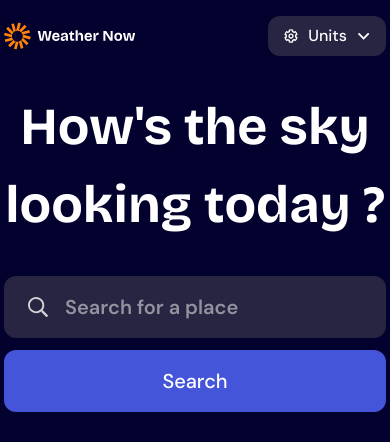
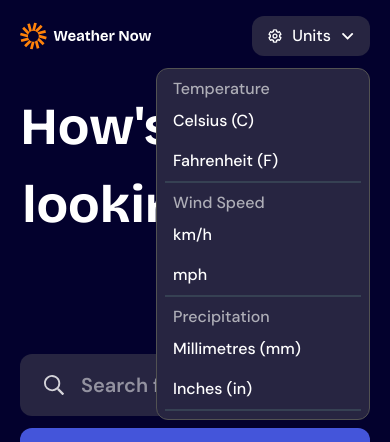
Before and after one commit to conormcfarlane/daily-weather-app, a React (Vite) app: page / in a window 390 px wide. Shown: the top 442 px of the page. Built offline with nearby package versions, Linux system fonts and the light colour scheme; no server answers.

Commit message:
units function with api done

```diff
--- a/src/Components/CurrentForecast.tsx
+++ b/src/Components/CurrentForecast.tsx
@@ -1,4 +1,5 @@
 import iconSunny from "../assets/images/icon-sunny.webp";
+import { useWeatherData } from "../Context/WeatherDataContext";
 import { useWeatherApi } from "../Hooks/useWeatherApi";
 import { getWeatherIcon } from "../Utils/WeatherIconHelper";
 
@@ -10,6 +11,7 @@ type currentWeatherCards = {
 
 export default function () {
   const { data, loading, error, location } = useWeatherApi();
+  const { units } = useWeatherData();
   const city = location?.name;
   const country = location?.country;
   const currentForecast = data?.current;
@@ -37,10 +39,10 @@ export default function () {
       : undefined;
 
   const currentWeatherCards: currentWeatherCards[] = [
-    { title: "Feels like", value: apparentTemp, unit: "°C" },
+    { title: "Feels like", value: apparentTemp, unit: "°" },
     { title: "Humidity", value: humidity, unit: "%" },
-    { title: "Wind", value: wind, unit: "km/h" },
-    { title: "Precipitation", value: precipiation, unit: "mm" },
+    { title: "Wind", value: wind, unit: units.windSpeed },
+    { title: "Precipitation", value: precipiation, unit: units.precipitation },
   ];
 
   const date = new Date();
--- a/src/Components/Header.tsx
+++ b/src/Components/Header.tsx
@@ -1,16 +1,90 @@
-import React from "react";
+import React, { useState } from "react";
 import logo from "../assets/images/logo.svg";
 import iconUnits from "../assets/images/icon-units.svg";
-import iconDropDown from "../assets/images/icon-dropdown.svg"
+import iconDropDown from "../assets/images/icon-dropdown.svg";
+import { useWeatherData } from "../Context/WeatherDataContext";
 
 export default function Header() {
+  const [isMenuOpen, setIsMenuOpen] = useState<boolean>(true);
+  const { setUnits } = useWeatherData();
+  const handleClick = () => {
+    setIsMenuOpen(!isMenuOpen);
+  };
+
+  const handleUnitChange = (unitType: string, choice: string) => {
+    setUnits((prev) => ({ ...prev, [unitType]: choice }));
+    // ^^^^ Bracket evaluates unit type
+    // without them unitType:choice
+    // with them temperature:choice
+    // temperature:"fahrenheit"
+  };
+
+  const unitButtonMap = [
+    {
+      key: "temperature",
+      title: "Temperature",
+      metric: "celsius",
+      imperial: "fahrenheit",
+      metricLabel: "Celsius (C)",
+      imperialLabel: "Fahrenheit (F)",
+    },
+    {
+      key: "windSpeed",
+      title: "Wind Speed",
+      metric: "kmh",
+      imperial: "mph",
+      metricLabel: "km/h",
+      imperialLabel: "mph",
+    },
+    {
+      key: "precipitation",
+      title: "Precipitation",
+      metric: "mm",
+      imperial: "in",
+      metricLabel: "Millimetres (mm)",
+      imperialLabel: "Inches (in)",
+    },
+  ];
+
   return (
-    <section className="flex justify-between">
-      <img src={logo} alt="site logo" className="w-33 h-10"/>
-      <div className="flex items-center gap-2.5  bg-(--color-neutral-800-hsl) px-4 py-2 rounded-xl ">
-        <img src={iconUnits} alt="dropdown logo" className="w-3.5 h-3.5"/>
+    <section className="relative flex justify-between">
+      <img src={logo} alt="site logo" className="w-33 h-10" />
+      <div
+        className=" flex items-center gap-2.5  bg-(--color-neutral-800-hsl) px-4 py-2 rounded-xl cursor-pointer "
+        onClick={handleClick}
+      >
+        <img src={iconUnits} alt="dropdown logo" className="w-3.5 h-3.5" />
         <p className="text-white">Units</p>
         <img src={iconDropDown} alt="dropdown image" />
+        {isMenuOpen && (
+          <div className="absolute bottom-0 right-0 translate-y-91 w-[214px] cursor-pointer p-2 bg-(--color-neutral-800-hsl) rounded-xl space-y-2 border border-neutral-600">
+            {unitButtonMap.map((unitCard) => {
+              return (
+                <div className="border-b-2 border-gray-700 px-2 ">
+                  <p className="text-(--color-neutral-300-hsl)">
+                    {unitCard.title}
+                  </p>
+                  <p
+                    className="py-2"
+                    onClick={() =>
+                      handleUnitChange(unitCard.key, unitCard.metric)
+                    }
+                  >
+                    {unitCard.metricLabel}
+                  </p>
+                  <p
+                    className="py-2"
+                    onClick={() =>
+                      handleUnitChange(unitCard.key, unitCard.imperial)
+                    }
+                  >
+                    {unitCard.imperialLabel}
+                  </p>
+                </div>
+              );
+            })}
+          </div>
+        )}
       </div>
     </section>
   );
--- a/src/Components/HourlyForecast.tsx
+++ b/src/Components/HourlyForecast.tsx
@@ -1,5 +1,4 @@
 import { useState } from "react";
-import iconSunny from "../assets/images/icon-sunny.webp";
 import { useWeatherApi } from "../Hooks/useWeatherApi";
 import { getWeatherIcon } from "../Utils/WeatherIconHelper";
 
@@ -23,12 +22,13 @@ export default function HourlyForecast() {
           onChange={(e) => setSelectedDayIndex(Number(e.target.value))}
         >
           {dailyWeather?.time.map((dayTimeStamp, dayTimeStampindex) => {
-            console.log(selectedDayIndex);
             const dayTimeStampFormatted = new Date(
               dayTimeStamp
             ).toLocaleDateString("en-GB", { weekday: "long" });
             return (
-              <option className="cursor-pointer" value={dayTimeStampindex}>{dayTimeStampFormatted} </option>
+              <option className="cursor-pointer" value={dayTimeStampindex}>
+                {dayTimeStampFormatted}{" "}
+              </option>
             );
           })}
         </select>
--- a/src/Components/Layout.tsx
+++ b/src/Components/Layout.tsx
@@ -6,11 +6,11 @@ import HourlyForecast from "./HourlyForecast";
 
 export default function Layout() {
   return (
-    <div className=" bg-(--color-neutral-900-hsl) pt-4 pb-20 px-1 md:px-6 min-h-screen ">
+    <div className=" bg-(--color-neutral-900-hsl) pt-4 pb-20 px-5 md:px-6 min-h-screen ">
       <div className="col-start-2 space-y-8 max-w-[1216px] mx-auto ">
         <Header />
         <div>
-          <h1 className="text-center text-(length:--fs-52) md:max-w-[13ch] mx-auto lg:max-w-none  ">
+          <h1 className="text-center text-(length:--fs-52) max-w-[13ch] mx-auto lg:max-w-none  ">
             How's the sky looking today ?
           </h1>
         </div>
--- a/src/Context/WeatherDataContext.tsx
+++ b/src/Context/WeatherDataContext.tsx
@@ -1,9 +1,16 @@
 import React, { createContext, useContext, useState } from "react";
 
 // Types
+type Units = {
+  temperature: string;
+  windSpeed: string;
+  precipitation: string;
+};
 type WeatherDataContextType = {
   searchValue: string;
   setSearchValue: (s: string) => void;
+  units: Units;
+  setUnits: React.Dispatch<React.SetStateAction<Units>>;
 };
 
 export const WeatherDataContext = createContext<
@@ -14,8 +21,15 @@ const WeatherDataProvider: React.FC<{ children: React.ReactNode }> = ({
   children,
 }) => {
   const [searchValue, setSearchValue] = useState<string>("Berlin");
+  const [units, setUnits] = useState<Units>({
+    temperature: "celsius",
+    windSpeed: "kmh",
+    precipitation: "mm",
+  });
   return (
-    <WeatherDataContext.Provider value={{ searchValue, setSearchValue }}>
+    <WeatherDataContext.Provider
+      value={{ searchValue, setSearchValue, units, setUnits }}
+    >
       {children}
     </WeatherDataContext.Provider>
   );
--- a/src/Hooks/useWeatherApi.tsx
+++ b/src/Hooks/useWeatherApi.tsx
@@ -41,7 +41,7 @@ export function useWeatherApi() {
   const [loading, setLoading] = useState<boolean>(false);
   const [error, setError] = useState<any | null>(null);
   const [location, setLocation] = useState<LocationItems | null>(null);
-  const { searchValue } = useWeatherData();
+  const { searchValue, units } = useWeatherData();
 
   useEffect(() => {
     const fetchWeatherData = async () => {
@@ -58,7 +58,6 @@ export function useWeatherApi() {
           throw new Error(`HTTP Error: ${geoResponse.status}`);
         }
         const geoData = (await geoResponse.json()) as GeoCodeResponse;
-        console.log(geoData);
         const firstResult = geoData?.results?.[0];
         if (!firstResult) {
           setError(new Error("No geocoding results"));
@@ -67,11 +66,10 @@ export function useWeatherApi() {
         }
         const { latitude, longitude, country, name } = firstResult;
         setLocation({ name, country });
-        console.log(latitude, longitude, country, name);
 
         // 2.Fetch Weather Data using LAT + LONG
         const weatherResponse = await fetch(
-          `https://api.open-meteo.com/v1/forecast?latitude=${latitude}&longitude=${longitude}&daily=weather_code,temperature_2m_max,temperature_2m_min&hourly=temperature_2m,weather_code&current=temperature_2m,relative_humidity_2m,apparent_temperature,precipitation,weather_code,wind_speed_10m`
+          `https://api.open-meteo.com/v1/forecast?latitude=${latitude}&longitude=${longitude}&daily=weather_code,temperature_2m_max,temperature_2m_min&hourly=temperature_2m,weather_code&current=temperature_2m,relative_humidity_2m,apparent_temperature,precipitation,weather_code,wind_speed_10m&temperature_unit=${units.temperature}&wind_speed_unit=${units.windSpeed}&precipitation_unit=${units.precipitation}`
         );
         if (!weatherResponse.ok) {
           throw new Error(`HTTP Error ${weatherResponse.status}`);
@@ -87,6 +85,6 @@ export function useWeatherApi() {
       }
     };
     fetchWeatherData();
-  }, [searchValue]);
+  }, [searchValue, units]);
   return { data, loading, error, location };
 }
```
Also changed, not shown: src/Components/DailyForecast.tsx (+0 -9 lines).
